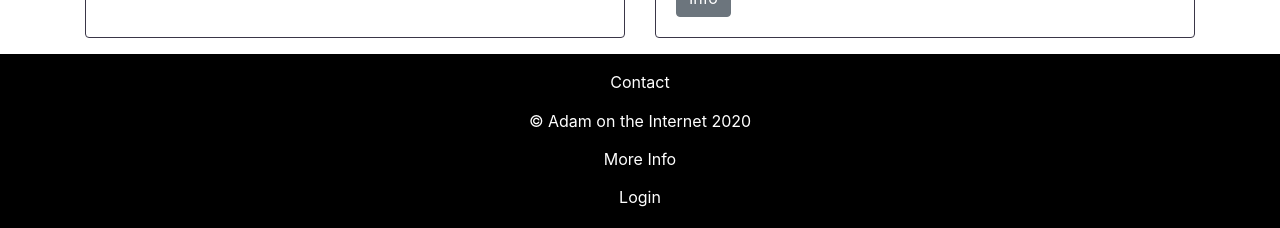
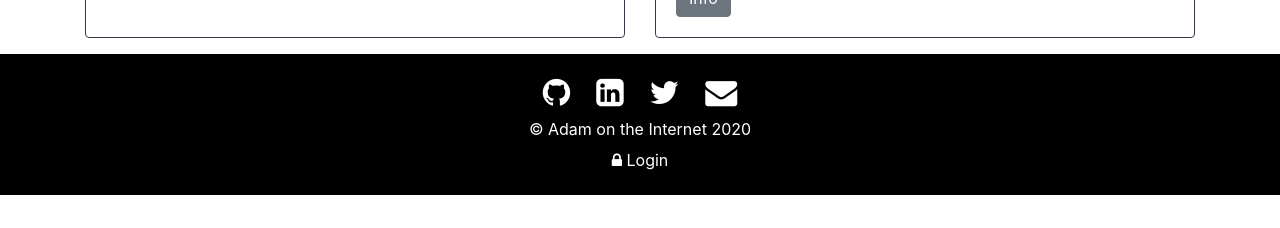
Before and after one commit to upandatom96/zoom-backgrounds, an Angular app: page /dashboard in a window 1280 px wide. Shown: the part 3240-3468 px from the top of the page. After the commit the page ends 3435 px from the top, so only its background shows below. Built offline with nearby package versions, Linux system fonts and the light colour scheme; no server answers.

Commit message:
update footer

```diff
--- a/src/app/components/footer/footer.component.html
+++ b/src/app/components/footer/footer.component.html
@@ -1,30 +1,48 @@
 <div class="bg-brown">
   <div class="row">
     <div class="col-md-12 my-3 text-center">
-      <p class="mb-2">
+      <p class="my-0">
+        <a
+          class="btn btn-link text-white"
+          href="https://github.com/adam-on-the-internet"
+          target="_blank"
+        >
+          <i class="fa fa-github fa-2x"></i>
+        </a>
+        <a
+          class="btn btn-link text-white"
+          href="https://www.linkedin.com/in/adam-callanan-49114b119"
+          target="_blank"
+        >
+          <i class="fa fa-linkedin-square fa-2x"></i>
+        </a>
+        <a
+          class="btn btn-link text-white"
+          href="https://twitter.com/adam_on_the_net"
+          target="_blank"
+        >
+          <i class="fa fa-twitter fa-2x"></i>
+        </a>
+        <a
+          class="btn btn-link text-white"
+          href="http://www.adamontheinternet.com/contact"
+          target="_blank"
+        >
+          <i class="fa fa-envelope fa-2x"></i>
+        </a>
+      </p>
+      <p class="my-0 text-white">
         <a
           class="text-white"
-          href="https://adam-on-the-internet.herokuapp.com/contact"
+          href="http://www.adamontheinternet.com"
           target="_blank"
         >
-          Contact
+          © Adam on the Internet {{ year }}
         </a>
-      </p>
-      <p class="my-0">
-        <button
-          class="btn btn-link text-white"
-          (click)="goToAdamOnTheInternet()"
-        >
-          © Adam on the Internet {{ year }}
-        </button>
-      </p>
-      <p class="my-0">
-        <button class="btn btn-link text-white" (click)="goToInfo()">
-          More Info
-        </button>
       </p>
       <p class="my-0" *ngIf="!isLoggedIn">
         <button class="btn btn-link text-white" (click)="goToLogin()">
+          <i class="fa fa-lock"></i>
           Login
         </button>
       </p>
--- a/src/app/components/footer/footer.component.ts
+++ b/src/app/components/footer/footer.component.ts
@@ -1,6 +1,6 @@
-import { Component } from "@angular/core";
-import { NavHelperService } from "src/app/services/nav-helper.service";
-import { CookieHelper } from "src/app/utilities/cookie.util";
+import {Component} from "@angular/core";
+import {NavHelperService} from "src/app/services/nav-helper.service";
+import {CookieHelper} from "src/app/utilities/cookie.util";
 
 @Component({
   selector: "app-footer",
@@ -18,18 +18,10 @@
 
   constructor(
     private navHelper: NavHelperService,
-  ) { }
-
-  public goToInfo() {
-    this.navHelper.goToInfo();
+  ) {
   }
 
   public goToLogin() {
     this.navHelper.goToLogin();
   }
-
-  public goToAdamOnTheInternet() {
-    const url = "http://adamontheinternet.com";
-    window.open(url);
-  }
 }
```
Also changed, not shown: 8 other files (tests, documents, lock files or other folders).
